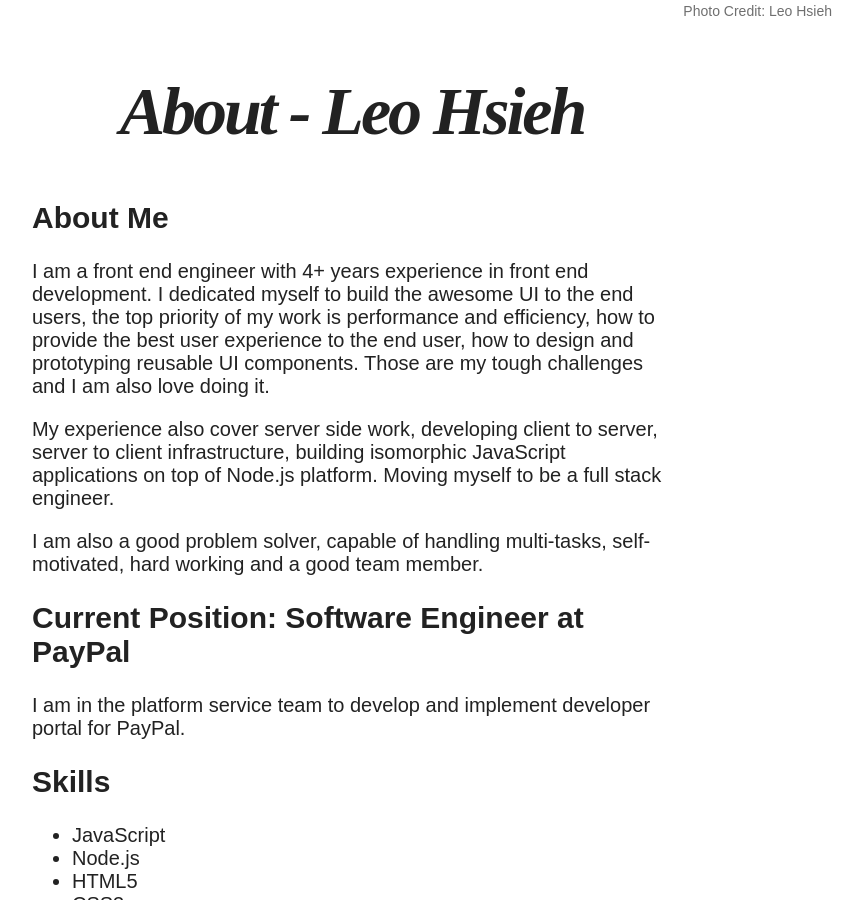
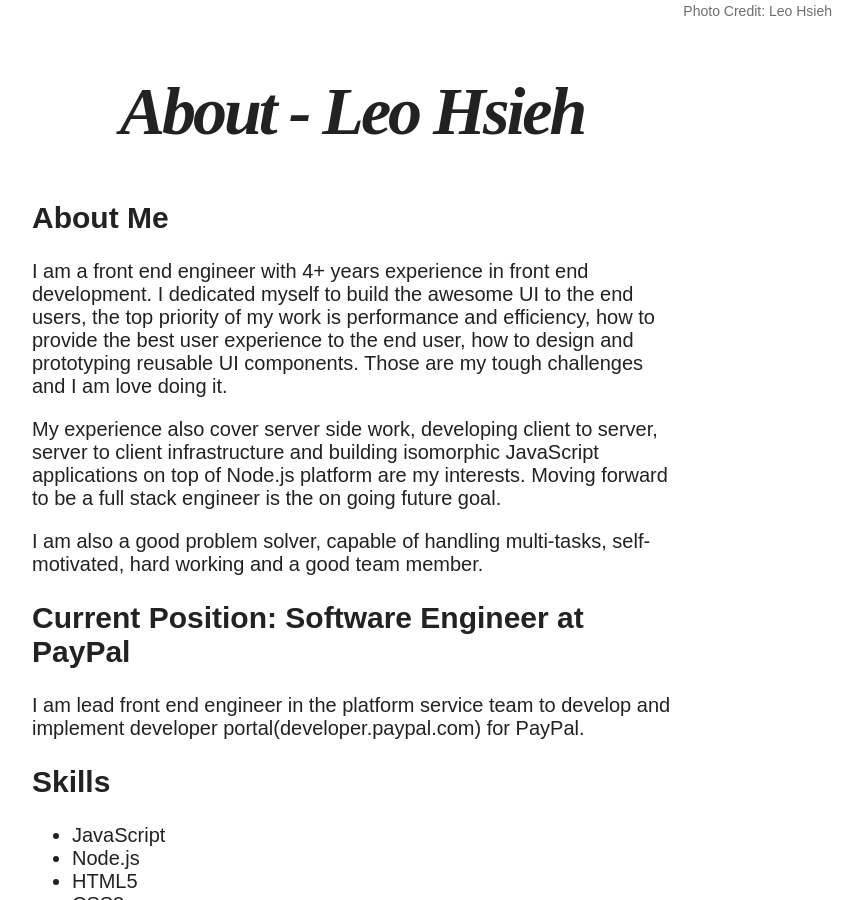
Before and after one commit to LeoAJ/leoaj.github.com, a Jekyll site: the page built from about.md, in a window 1280 px wide and 900 px high, scrolled down 1117 px. Shown: the whole window, without its empty margins (288-1151 px from the left). Built offline with Jekyll 4.4.1, drawn with Linux system fonts in a browser that asks for light colours; nearby versions of some CDN libraries.

Commit message:
update About me

```diff
--- a/about.md
+++ b/about.md
@@ -11,15 +11,15 @@ image:
 
 ## About Me
 
-I am a front end engineer with 4+ years experience in front end development. I dedicated myself to build the awesome UI to the end users, the top priority of my work is performance and efficiency, how to provide the best user experience to the end user, how to design and prototyping reusable UI components. Those are my tough challenges and I am also love doing it.
+I am a front end engineer with 4+ years experience in front end development. I dedicated myself to build the awesome UI to the end users, the top priority of my work is performance and efficiency, how to provide the best user experience to the end user, how to design and prototyping reusable UI components. Those are my tough challenges and I am love doing it.
 
-My experience also cover server side work, developing client to server, server to client infrastructure, building isomorphic JavaScript applications on top of Node.js platform. Moving myself to be a full stack engineer.
+My experience also cover server side work, developing client to server, server to client infrastructure and building isomorphic JavaScript applications on top of Node.js platform are my interests. Moving forward to be a full stack engineer is the on going future goal.
 
 I am also a good problem solver, capable of handling multi-tasks, self-motivated, hard working and a good team member.
 
 ## Current Position: Software Engineer at PayPal
 
-I am in the platform service team to develop and implement developer portal for PayPal.
+I am lead front end engineer in the platform service team to develop and implement developer portal(developer.paypal.com) for PayPal.
 
 ## Skills
 
```
